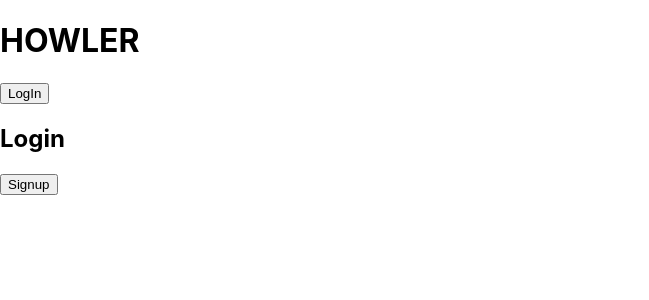
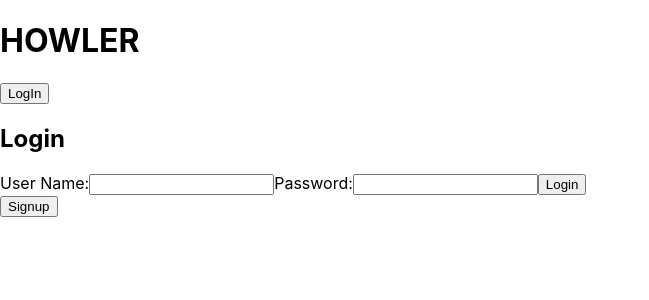
Before and after one commit to Traveye/dog-friends, a React (Create React App) app in the folder client/: page / in a window 1280 px wide. Both pictures are taken after a click on the button "LogIn". Shown: the top 300 px of the page, without its empty margins (0-649 px from the left). Built offline with nearby package versions, Linux system fonts and the light colour scheme.

Commit message:
adding login modal

```diff
--- a/client/src/components/LoginSignup/LoginModal.js
+++ b/client/src/components/LoginSignup/LoginModal.js
@@ -1,12 +1,51 @@
-import swal from 'sweetalert'
+import React, { useState } from 'react';
+import Swal from 'sweetalert'
+import { useMutation } from '@apollo/client';
+import { LOGIN_USER } from '../../utils/mutations';
+import Auth from '../../utils/auth';
 
-function LoginModal() {
+
+
+function LoginModal(props) {
+  const [username, setUsername] = useState('');
+  const [password, setPassword] = useState('');
+  const [login, { err }] = useMutation(LOGIN_USER);
+
+
+  const handleFormSubmit  = async (e) => {
+    e.preventDefault();
+
+    try {
+      const mutationResponse = await login({
+        variables: { username: username, password: password },
+      });
+
+      const token = mutationResponse.data.login.token;
+      Auth.login(token);
+
+    } catch (err) {
+      console.error(err);
+      Swal.fire('Oops!', 'Something went wrong!', 'error');
+    }
+  };
 
 
   return (
-    <div>
+    <div className="modal">
       <h2>Login</h2>
+      <form onSubmit={handleFormSubmit}>
+        <label>User Name:</label>
+        <input type="text" value={username} onChange={(e) => setUsername(e.target.value)}/>
+        <label>Password:</label>
+        <input type="password" value={password} onChange={(e) => setPassword(e.target.value)}/>
+        <button type="submit">
+          Login
+        </button>
+      </form>
     </div>
   )
 }
 export default LoginModal
+
+
+// not checking password issue in the resolvers
--- a/client/src/pages/Landing.js
+++ b/client/src/pages/Landing.js
@@ -1,10 +1,6 @@
 import React, { useState } from "react";
 import LoginModal from '../components/LoginSignup/LoginModal';
 import SignupModal from '../components/LoginSignup/SignupModal';
-//! Queries
-// login === getUser
-//! Mutations
-// signup === addUser username/password/location
 
 function Landing() {
 
```
Also changed, not shown: 1 other file (tests, documents, lock files or other folders).
